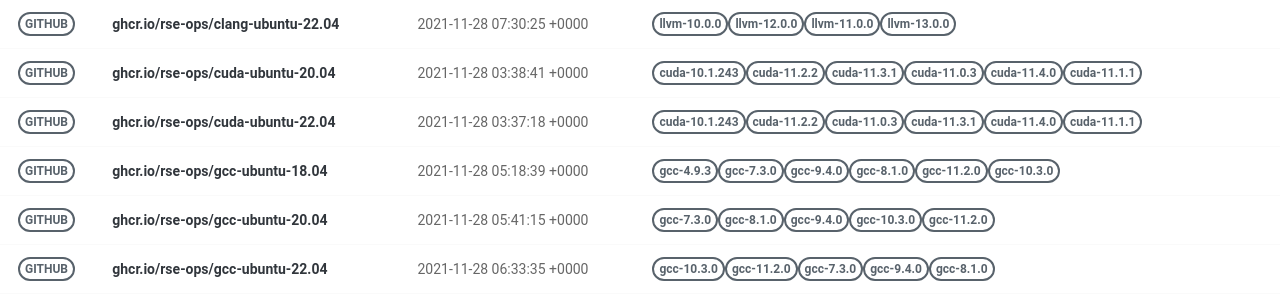
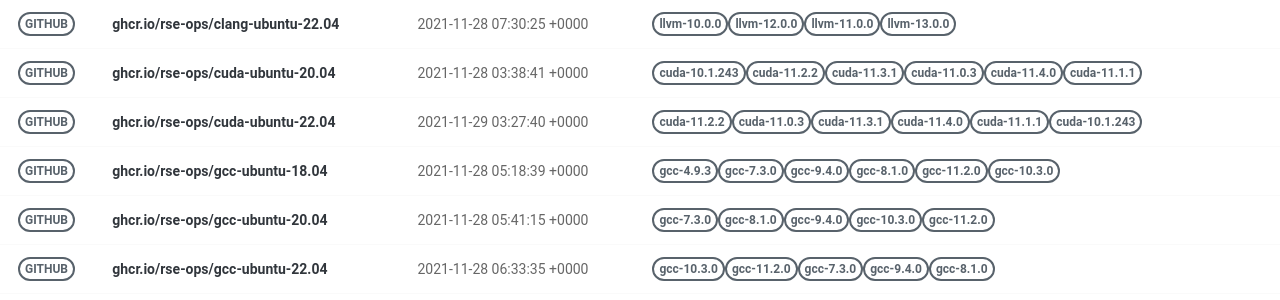
Before and after one commit to rse-ops/docker-images, a Jekyll site: the page built from pages/index.md, in a window 1280 px wide. Shown: the part 228-528 px from the top of the page. Built offline with Jekyll 4.4.1, drawn with Linux system fonts in a browser that asks for light colours; nearby versions of some CDN libraries.

Commit message:
Automated push to update library 2021-11-29

```diff
--- a/_library/ghcr.io-rse-ops-cuda-ubuntu-22.04.md
+++ b/_library/ghcr.io-rse-ops-cuda-ubuntu-22.04.md
@@ -1,14 +1,11 @@
 ---
 layout: container
 name: ghcr.io/rse-ops/cuda-ubuntu-22.04
-updated_at: 2021-11-28 03:37:18.661773
+updated_at: 2021-11-29 03:27:40.145895
 
 
 container_url: https://github.com/orgs/rse-ops/packages/container/package/cuda-ubuntu-22.04
 versions:
- - tag: cuda-10.1.243
-   dockerfile: https://github.com/rse-ops/docker-images/blob/main/ubuntu/cuda/Dockerfile
-   manifest: https://crane.ggcr.dev/manifest/ghcr.io/rse-ops/cuda-ubuntu-22.04:cuda-10.1.243
  - tag: cuda-11.2.2
    dockerfile: https://github.com/rse-ops/docker-images/blob/main/ubuntu/cuda/Dockerfile
    manifest: https://crane.ggcr.dev/manifest/ghcr.io/rse-ops/cuda-ubuntu-22.04:cuda-11.2.2
```
Also changed, not shown: other parts of _library/ghcr.io-rse-ops-cuda-ubuntu-22.04.md (+3 -0 lines).
